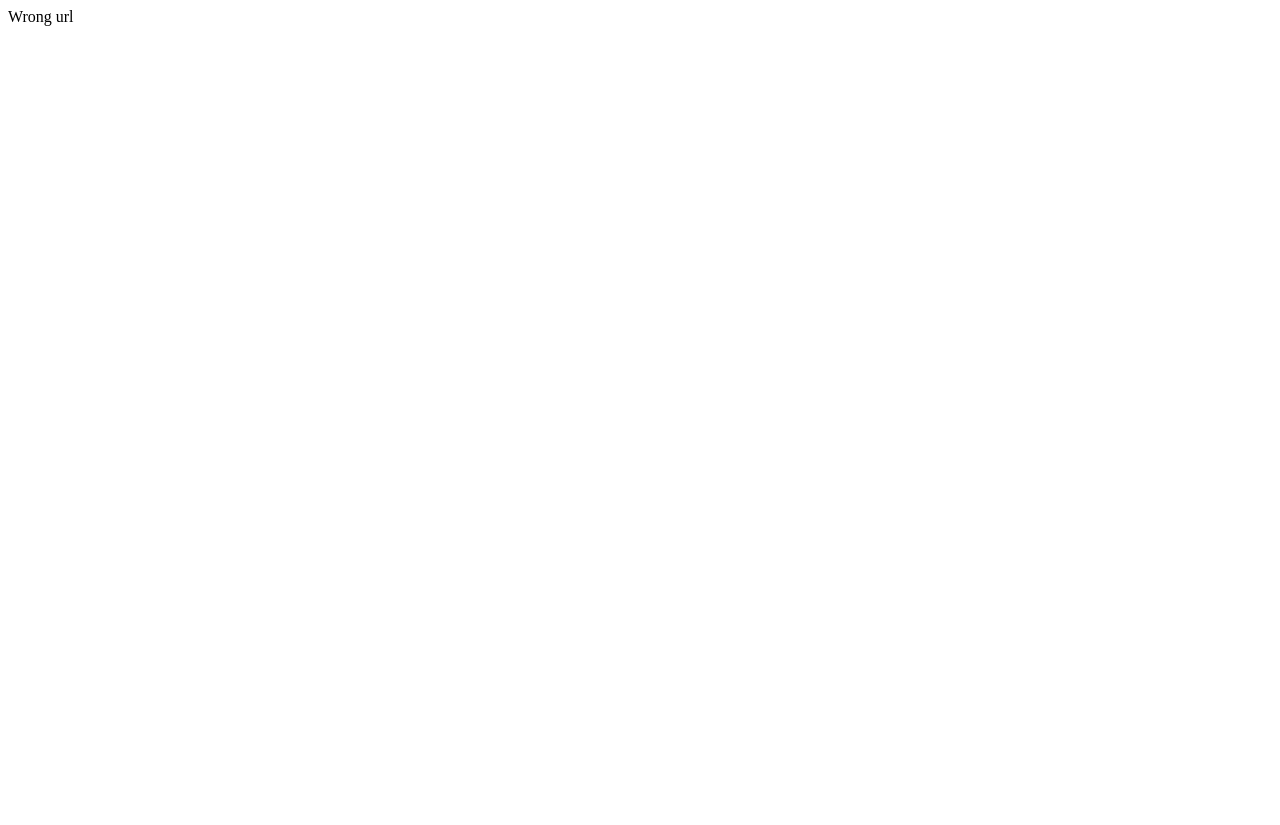
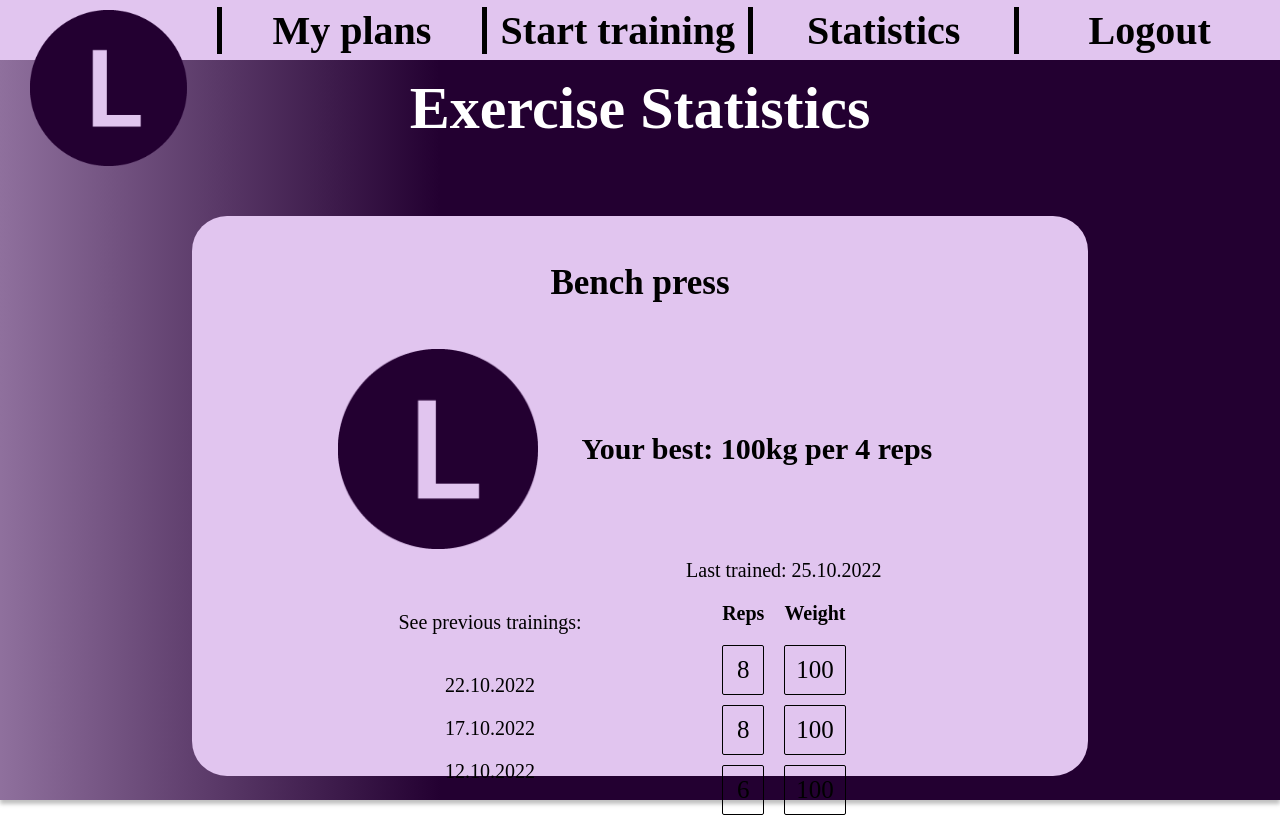
Before and after one commit to KarolWojtasz/wdpai, a PHP site: page /statistics in a window 1280 px wide. Before the commit the page is almost empty. Before the commit the page ends 26 px from the top, so only its background shows below. Run offline with PHP 8.4, Linux system fonts and the light colour scheme.

Commit message:
added stats view with styles and separated nav item

```diff
--- a/index.php
+++ b/index.php
@@ -8,6 +8,7 @@ Router::get("index","DefaultController");
 Router::get('register', 'DefaultController');
 Router::get('login', 'DefaultController');
 Router::get('create', 'DefaultController');
+Router::get('statistics', 'DefaultController');
 Router::post('login', 'SecurityController');
 Router::run($path);
 ?>
--- a/public/css/global.css
+++ b/public/css/global.css
@@ -20,7 +20,6 @@ h1 {
 
 h3 {
     color: #E1C5EF;
-    font-family: 'Karla';
     font-style: normal;
     font-weight: 700;
     font-size: 62px;
@@ -37,6 +36,8 @@ h3 {
     justify-content: center;
 }
 
+
+
 nav {
     position: fixed;
     display: flex;
@@ -51,7 +52,7 @@ nav {
 
 
 nav a,
-img {
+#logo {
 
     font-size: 40px;
     text-decoration: none;
@@ -65,7 +66,7 @@ img {
 
 }
 
-nav img {
+#logo {
     border: none;
     flex: 0.6 0.6 0;
     padding-left: 30px;
--- /dev/null
+++ b/public/css/statistics.css
@@ -0,0 +1,93 @@
+#statsContainer {
+    width: 70%;
+    height: 70vh;
+    background-color: #E1C5EF;
+    border-radius: 35px;
+    display: flex;
+    flex-direction: column;
+    justify-content: space-between;
+    align-items: center;
+}
+
+#container {
+    flex-direction: column;
+    height: max-content;
+    height: 100vh;
+    justify-content: space-evenly;
+}
+
+h2 {
+    color: white;
+    font-size: 60px;
+}
+
+img {
+    width: 200px;
+}
+
+p,
+h6,
+#history a {
+    text-align: center;
+    font-size: 20px;
+    padding: 10px;
+}
+
+#history a {
+    display: block;
+
+    cursor: pointer;
+}
+
+h4 {
+    font-size: 35px;
+    font-weight: bold;
+}
+
+#photo_max,
+#history {
+    width: 75%;
+    display: flex;
+    flex-direction: row;
+    justify-content: space-evenly;
+    align-items: center;
+}
+
+#photo_max h6 {
+    font-size: 30px;
+}
+
+#last_training {
+    display: flex;
+    justify-content: center;
+    align-items: center;
+    flex-direction: column;
+}
+
+#history_links {
+    display: flex;
+    justify-content: center;
+    flex-direction: column;
+}
+
+#last_training_box {
+    display: flex;
+    flex-direction: row;
+}
+
+
+#reps p,
+#weight p {
+    font-size: 25px;
+    border: 1px solid black;
+    border-radius: 2px;
+    display: block;
+    margin: 10px;
+}
+
+#reps h6,
+#weight h6,
+#last_training_date {
+    margin-top: 0;
+    margin-bottom: 0;
+}
--- /dev/null
+++ b/public/views/nav.php
@@ -0,0 +1,7 @@
+<nav>
+        <img id="logo" src="public/img/logo.png" />
+        <a href="/plans">My plans</a>
+        <a href="/training">Start training</a>
+        <a href="/statistics">Statistics</a>
+        <a href="/logout">Logout</a>
+</nav>
--- /dev/null
+++ b/public/views/statistics.php
@@ -0,0 +1,59 @@
+<!DOCTYPE html>
+<html lang="en">
+
+<head>
+    <meta charset="UTF-8">
+    <meta http-equiv="X-UA-Compatible" content="IE=edge">
+    <meta name="viewport" content="width=device-width, initial-scale=1.0">
+    <title>Create workout - Liftology</title>
+    <link rel="stylesheet" type="text/css" href="public/css/global.css">
+    <link rel="stylesheet" type="text/css" href="public/css/statistics.css">
+
+</head>
+
+<body>
+    <?php include("nav.php"); ?>
+    <div id="container">
+
+        <h2>Exercise Statistics</h2>
+
+        <div id="statsContainer">
+            <h4>Bench press</h4>
+            <div id="photo_max">
+                <img src="/public/img/logo.png">
+                <h6>Your best: 100kg per 4 reps</h6>
+            </div>
+            <div id="history">
+                <section id="history_links">
+                    <p>See previous trainings:</p>
+                    <a>22.10.2022</a>
+                    <a>17.10.2022</a>
+                    <a>12.10.2022</a>
+                </section>
+
+                <section id="last_training">
+                    <p id="last_training_date">Last trained: 25.10.2022</p>
+                    <div id="last_training_box">
+                        <div id="reps">
+                            <h6>Reps</h6>
+                            <p>8</p>
+                            <p>8</p>
+                            <p>6</p>
+                        </div>
+                        <div id="weight">
+                            <h6>Weight</h6>
+                            <p>100</p>
+                            <p>100</p>
+                            <p>100</p>
+                        </div>
+                    </div>
+                </section>
+            </div>
+        </div>
+
+
+
+    </div>
+</body>
+
+</html>
--- a/source/controllers/DefaultController.php
+++ b/source/controllers/DefaultController.php
@@ -17,5 +17,8 @@ class DefaultController extends AppController{
     public function create(){
         $this->render("create");
     }
+    public function statistics(){
+        $this->render("statistics");
+    }
 }
 ?>
```
Also changed, not shown: public/views/create.php (+1 -7 lines).
